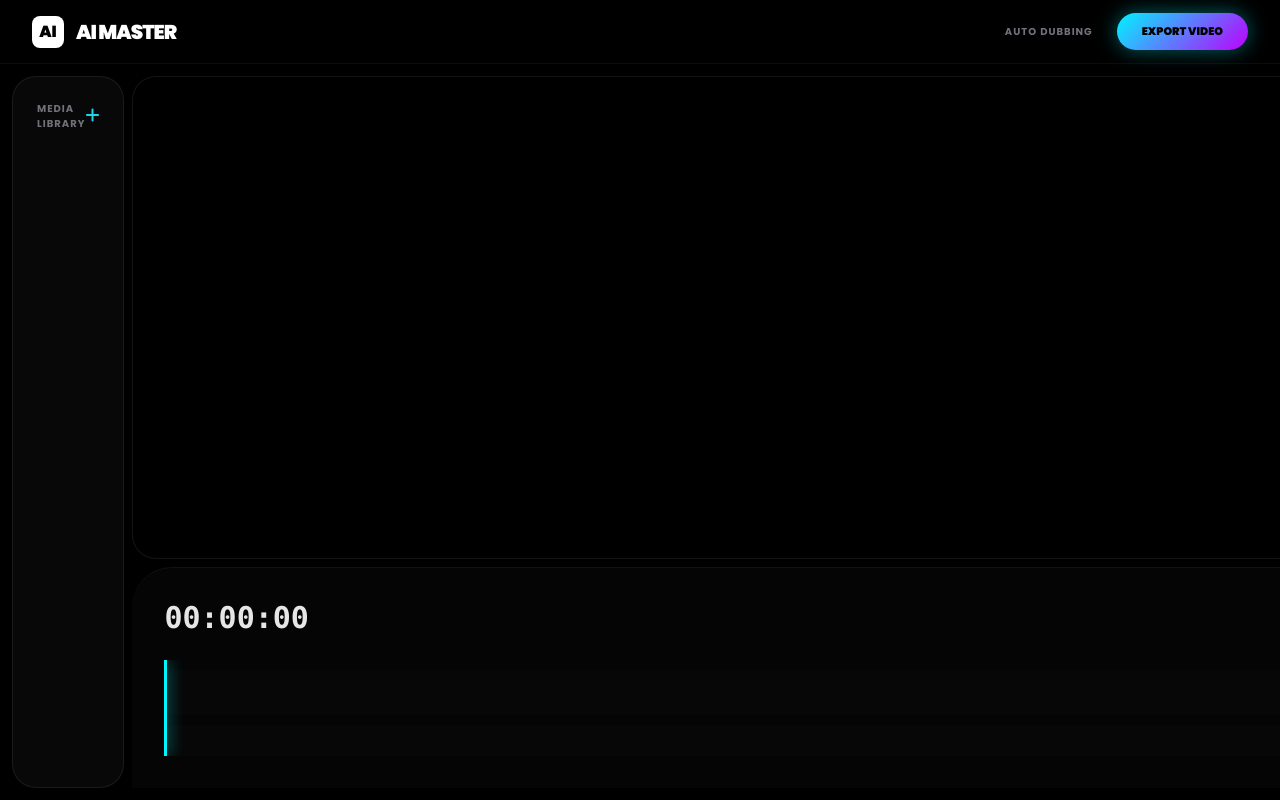
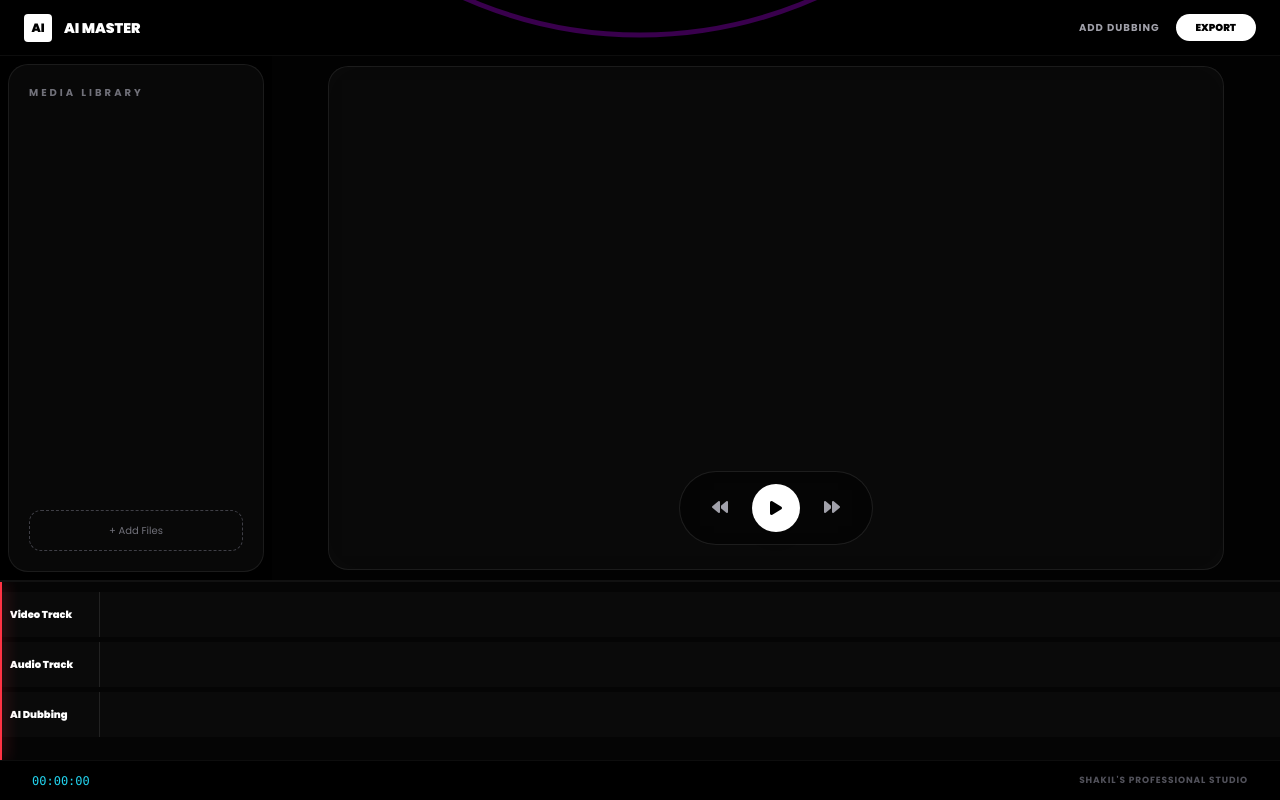
Before and after one commit to mdshakilbai603/AIMASTER, a Flask app: page / in a window 1280 px wide. Run offline with Flask 3, Linux system fonts and the light colour scheme; parts of the project's set-up code (start-up, migrations or seed data) failed here and were passed over; some libraries are stand-ins or nearby versions.

Commit message:
Update index.html

```diff
--- a/templates/index.html
+++ b/templates/index.html
@@ -3,194 +3,198 @@
 <head>
     <meta charset="UTF-8">
     <meta name="viewport" content="width=device-width, initial-scale=1.0">
-    <title>AI Master | Shakil</title>
+    <title>AI Master | Professional Dubbing Studio</title>
 
     <script src="https://cdn.tailwindcss.com"></script>
     <script src="https://cdnjs.cloudflare.com/ajax/libs/gsap/3.12.2/gsap.min.js"></script>
     <link rel="stylesheet" href="https://cdnjs.cloudflare.com/ajax/libs/font-awesome/6.6.0/css/all.min.css">
 
     <style>
-        @import url('https://fonts.googleapis.com/css2?family=Montserrat:wght@100;400;900&family=Poppins:wght@700;900&display=swap');
+        @import url('https://fonts.googleapis.com/css2?family=Montserrat:wght@900&family=Poppins:wght@400;700;900&display=swap');
 
-        :root {
-            --aurora-1: #00f5ff;
-            --aurora-2: #bd00ff;
-        }
-
+        :root { --cyan: #00f5ff; --purple: #bd00ff; }
         body { background: #000; color: #fff; font-family: 'Poppins', sans-serif; overflow: hidden; height: 100vh; }
 
-        /* --- সেই প্রথম GSAP Cosmic Ring Animation --- */
+        /* --- GSAP Intro --- */
         #intro-overlay {
-            position: fixed;
-            inset: 0;
-            background: radial-gradient(circle at center, #050505 0%, #000 100%);
-            z-index: 10000;
-            display: flex;
-            flex-direction: column;
-            align-items: center;
-            justify-content: center;
+            position: fixed; inset: 0; background: #000; z-index: 10000;
+            display: flex; flex-direction: column; align-items: center; justify-content: center;
         }
-
-        .cosmic-ring {
-            position: absolute;
-            width: 350px; height: 350px;
-            border-radius: 50%;
-            border: 2px solid var(--aurora-1);
-            opacity: 0;
-            transform: scale(0) rotateX(75deg);
-        }
-
-        .shakil-title {
-            font-size: clamp(3rem, 10vw, 6rem);
-            font-weight: 900;
-            background: linear-gradient(to right, #fff, var(--aurora-1), var(--aurora-2), #fff);
-            background-size: 200% auto;
-            -webkit-background-clip: text;
-            -webkit-text-fill-color: transparent;
-            animation: shine 4s linear infinite;
-            z-index: 10;
-            margin-bottom: 10px;
-        }
-
+        .cosmic-ring { position: absolute; width: 350px; height: 350px; border-radius: 50%; border: 2px solid var(--cyan); opacity: 0; transform: scale(0); }
+        .shakil-name { font-size: 5rem; font-weight: 900; background: linear-gradient(90deg, #fff, var(--cyan), var(--purple), #fff); background-size: 200%; -webkit-background-clip: text; -webkit-text-fill-color: transparent; animation: shine 4s linear infinite; opacity: 0; }
         @keyframes shine { to { background-position: 200% center; } }
 
-        /* নামের নিচে ওয়েবসাইটের নাম */
-        .site-subtitle {
-            font-size: 12px;
-            letter-spacing: 12px;
-            color: #555;
-            text-transform: uppercase;
-            font-weight: bold;
-            opacity: 0;
-            transform: translateY(20px);
-        }
+        /* --- Professional Studio UI --- */
+        .glass-card { background: rgba(255, 255, 255, 0.03); backdrop-filter: blur(20px); border: 1px solid rgba(255, 255, 255, 0.08); border-radius: 20px; }
 
-        /* --- UI ডিজাইন (ছবির মতো) --- */
-        .glass-panel {
-            background: rgba(255, 255, 255, 0.03);
-            backdrop-filter: blur(20px);
-            border: 1px solid rgba(255, 255, 255, 0.08);
-            border-radius: 24px;
-        }
+        /* Timeline Professional View */
+        .timeline-scroll-area { height: 180px; background: #050505; border-top: 2px solid #111; position: relative; overflow-x: auto; overflow-y: hidden; cursor: crosshair; }
+        .playhead-line { position: absolute; top: 0; bottom: 0; width: 2px; background: #ff3344; box-shadow: 0 0 15px #ff3344; z-index: 100; pointer-events: none; }
 
-        .neon-btn {
-            background: linear-gradient(135deg, var(--aurora-1), var(--aurora-2));
-            color: #000; font-weight: 900;
-            padding: 10px 25px; border-radius: 50px;
-            text-transform: uppercase; font-size: 11px;
-            box-shadow: 0 0 20px rgba(0, 245, 255, 0.4);
-        }
+        .track-container { width: 5000px; padding: 10px 0; }
+        .track-row { height: 45px; background: rgba(255,255,255,0.02); margin-bottom: 5px; position: relative; border-radius: 5px; }
+        .track-label { position: sticky; left: 0; width: 100px; background: #0a0a0a; z-index: 10; font-size: 10px; font-weight: 800; display: flex; align-items: center; padding-left: 10px; border-right: 1px solid #222; }
 
-        .timeline-box { background: #050505; border-top: 1px solid #111; border-radius: 40px 40px 0 0; }
-        .playhead { position: absolute; top: 0; bottom: 0; width: 3px; background: var(--aurora-1); box-shadow: 0 0 15px var(--aurora-1); z-index: 50; }
-        .track { height: 45px; background: rgba(255,255,255,0.01); margin: 10px 0; border-radius: 12px; position: relative; min-width: 5000px; }
+        .audio-block { position: absolute; height: 35px; top: 5px; background: linear-gradient(90deg, var(--cyan), var(--purple)); color: #000; border-radius: 4px; font-size: 9px; font-weight: 900; display: flex; align-items: center; padding: 0 10px; border-left: 3px solid #fff; }
     </style>
 </head>
 <body class="flex flex-col">
 
     <div id="intro-overlay">
-        <div class="cosmic-ring" id="ring-1"></div>
-        <div class="cosmic-ring" id="ring-2" style="border-color: var(--aurora-2);"></div>
-        <h1 class="shakil-title" id="main-name">SHAKIL</h1>
-        <p class="site-subtitle" id="sub-name">AI MASTER</p>
+        <div class="cosmic-ring" id="r1"></div>
+        <div class="cosmic-ring" id="r2" style="border-color: var(--purple);"></div>
+        <h1 class="shakil-name" id="s-name">SHAKIL</h1>
+        <p id="s-web" class="text-[10px] tracking-[10px] text-zinc-500 opacity-0 uppercase">AI MASTER STUDIO</p>
     </div>
 
     <div id="app" class="flex-1 flex flex-col opacity-0">
-        <header class="h-16 px-8 flex items-center justify-between border-b border-white/5 bg-black/60 backdrop-blur-md">
+        <header class="h-14 px-6 flex items-center justify-between border-b border-white/5 bg-black/80 backdrop-blur-md">
             <div class="flex items-center gap-3">
-                <div class="w-8 h-8 bg-white rounded-lg flex items-center justify-center text-black font-black">AI</div>
-                <h1 class="font-black text-xl tracking-tighter uppercase">AI Master</h1>
+                <div class="w-7 h-7 bg-white rounded flex items-center justify-center text-black font-black text-xs">AI</div>
+                <h1 class="font-black text-sm uppercase">AI Master</h1>
             </div>
-            <div class="flex gap-6 items-center">
-                <button onclick="openDub()" class="text-[10px] font-bold text-zinc-500 hover:text-white transition tracking-widest uppercase">Auto Dubbing</button>
-                <button class="neon-btn">Export Video</button>
+            <div class="flex gap-4">
+                <button onclick="openDub()" class="text-[10px] font-bold text-zinc-400 hover:text-cyan-400 uppercase tracking-widest transition">Add Dubbing</button>
+                <button onclick="downloadResult()" class="bg-white text-black text-[10px] px-5 py-1.5 rounded-full font-black uppercase hover:bg-cyan-400 transition">Export</button>
             </div>
         </header>
 
-        <main class="flex-1 flex overflow-hidden p-2">
-            <aside class="w-72 glass-panel m-1 p-6 flex flex-col gap-4">
-                <div class="flex justify-between items-center mb-2">
-                    <span class="text-[10px] font-bold text-zinc-500 uppercase tracking-widest">Media Library</span>
-                    <button onclick="document.getElementById('f-in').click()" class="text-cyan-400"><i class="fa-solid fa-plus"></i></button>
-                </div>
-                <div id="media-list" class="flex-1 overflow-y-auto space-y-3"></div>
-                <input type="file" id="f-in" class="hidden" multiple onchange="handleUpload(this)">
-            </aside>
+        <main class="flex-1 flex flex-col overflow-hidden">
+            <div class="flex-1 flex overflow-hidden">
+                <aside class="w-64 glass-card m-2 p-5 flex flex-col gap-4">
+                    <h3 class="text-[10px] font-bold text-zinc-500 uppercase tracking-[3px]">Media Library</h3>
+                    <div id="asset-list" class="flex-1 overflow-y-auto space-y-2"></div>
+                    <button onclick="document.getElementById('file-upload').click()" class="w-full py-3 border border-dashed border-zinc-700 rounded-xl text-[10px] text-zinc-500 hover:text-white transition">+ Add Files</button>
+                    <input type="file" id="file-upload" class="hidden" multiple onchange="uploadMedia(this)">
+                </aside>
 
-            <section class="flex-1 flex flex-col m-1">
-                <div class="flex-1 glass-panel relative flex items-center justify-center bg-black/40 overflow-hidden">
-                    <video id="v-player" class="max-w-full max-h-full rounded-xl shadow-2xl"></video>
-                    <div class="absolute bottom-10 flex gap-8 bg-black/80 px-10 py-5 rounded-full border border-white/10">
-                        <button onclick="toggle()" class="w-12 h-12 bg-white text-black rounded-full flex items-center justify-center text-xl shadow-xl"><i id="p-ico" class="fa-solid fa-play"></i></button>
-                    </div>
-                </div>
+                <section class="flex-1 p-2 flex items-center justify-center bg-[#020202]">
+                    <div class="glass-card w-full max-w-4xl aspect-video relative flex items-center justify-center overflow-hidden">
+                        <video id="main-video" class="w-full h-full object-contain"></video>
 
-                <div class="timeline-box mt-2 p-8 overflow-hidden">
-                    <div class="flex justify-between items-center mb-6">
-                        <span id="timer" class="text-3xl font-black font-mono text-white/90">00:00:00</span>
-                        <div class="flex gap-2 items-center">
-                            <div class="w-2 h-2 bg-emerald-500 rounded-full animate-pulse"></div>
-                            <span class="text-[9px] text-zinc-500 font-bold uppercase tracking-widest">Dubbing Track Active</span>
+                        <div class="absolute bottom-6 flex items-center gap-6 bg-black/60 backdrop-blur-xl px-8 py-3 rounded-full border border-white/10">
+                            <button onclick="rewind()" class="text-zinc-400"><i class="fa-solid fa-backward"></i></button>
+                            <button onclick="togglePlay()" class="w-12 h-12 bg-white text-black rounded-full flex items-center justify-center shadow-lg transform active:scale-90 transition">
+                                <i id="play-icon" class="fa-solid fa-play"></i>
+                            </button>
+                            <button onclick="forward()" class="text-zinc-400"><i class="fa-solid fa-forward"></i></button>
                         </div>
                     </div>
-                    <div class="relative overflow-x-auto h-24" id="timeline-scroll">
-                        <div id="playhead" class="playhead"></div>
-                        <div id="v-track" class="track"></div>
-                        <div id="a-track" class="track"></div>
-                    </div>
+                </section>
+            </div>
+
+            <div class="timeline-scroll-area" id="timeline-container">
+                <div id="playhead" class="playhead-line"></div>
+                <div class="track-container">
+                    <div class="track-row flex" id="v-track"><div class="track-label">Video Track</div></div>
+                    <div class="track-row flex" id="a-track"><div class="track-label">Audio Track</div></div>
+                    <div class="track-row flex" id="d-track"><div class="track-label">AI Dubbing</div></div>
                 </div>
-            </section>
+            </div>
+
+            <footer class="h-10 bg-black flex items-center px-8 justify-between border-t border-white/5">
+                <div id="time-display" class="text-xs font-mono text-cyan-400">00:00:00</div>
+                <div class="text-[9px] text-zinc-600 font-bold uppercase tracking-widest">Shakil's Professional Studio</div>
+            </footer>
         </main>
     </div>
 
-    <div id="dub-modal" class="hidden fixed inset-0 bg-black/95 z-[1000] flex items-center justify-center backdrop-blur-3xl">
-        <div class="w-full max-w-md glass-panel p-10">
-            <h2 class="text-2xl font-black mb-6 uppercase tracking-tighter text-cyan-400">AI Drama Voice</h2>
-            <textarea id="dub-txt" class="w-full bg-zinc-950 border border-white/10 p-5 rounded-2xl outline-none focus:border-cyan-500 text-sm mb-6 h-32" placeholder="নাটকের সংলাপ এখানে লিখুন..."></textarea>
+    <div id="dub-modal" class="hidden fixed inset-0 bg-black/95 z-[11000] flex items-center justify-center backdrop-blur-2xl p-6">
+        <div class="glass-card w-full max-w-md p-10">
+            <h2 class="text-2xl font-black mb-1 uppercase">AI <span class="text-cyan-400">Dub Sync</span></h2>
+            <p class="text-[9px] text-zinc-500 tracking-[5px] uppercase mb-8">Movie Dubbing Engine</p>
+            <textarea id="dub-text" class="w-full bg-black border border-white/10 p-5 rounded-2xl outline-none focus:border-cyan-500 text-sm mb-6 h-36" placeholder="সংলাপ এখানে লিখুন..."></textarea>
             <div class="flex gap-4">
-                <button onclick="closeDub()" class="flex-1 text-zinc-600 font-bold uppercase text-xs">Cancel</button>
-                <button onclick="runDub()" class="flex-[2] neon-btn">Sync Voice</button>
+                <button onclick="closeDub()" class="flex-1 text-xs font-bold text-zinc-600 uppercase">Cancel</button>
+                <button onclick="generateDub()" id="dub-btn" class="flex-[2] bg-white text-black py-4 rounded-full text-[10px] font-black uppercase hover:bg-cyan-400 transition">Sync & Generate</button>
             </div>
         </div>
     </div>
 
     <script>
-        const video = document.getElementById('v-player');
-        const playIco = document.getElementById('p-ico');
+        const video = document.getElementById('main-video');
+        const playIcon = document.getElementById('play-icon');
+        const playhead = document.getElementById('playhead');
+        const timeDisplay = document.getElementById('time-display');
+        const timeline = document.getElementById('timeline-container');
 
-        // --- সেই সঠিক GSAP Cosmic Animation ---
-        window.addEventListener('load', () => {
+        // --- Intro Animation ---
+        window.onload = () => {
             const tl = gsap.timeline();
-            tl.to("#ring-1", { duration: 1.5, opacity: 0.5, scale: 2.5, ease: "power4.out" })
-              .to("#ring-2", { duration: 1.5, opacity: 0.3, scale: 3.2, ease: "power4.out" }, "-=1")
-              .to("#main-name", { duration: 1.5, opacity: 1, scale: 1, ease: "back.out(1.7)" }, "-=1")
-              .to("#sub-name", { duration: 1, opacity: 1, y: 0, ease: "power2.out" }, "-=0.5")
-              .to("#intro-overlay", { duration: 1.2, y: "-100%", ease: "expo.inOut", delay: 1 })
-              .to("#app", { duration: 1, opacity: 1, ease: "power4.out" }, "-=0.8");
-        });
+            tl.to("#r1", { duration: 1.5, opacity: 0.5, scale: 2, ease: "power4.out" })
+              .to("#r2", { duration: 1.5, opacity: 0.3, scale: 2.5, ease: "power4.out" }, "-=1")
+              .to("#s-name", { duration: 1.5, opacity: 1, scale: 1, ease: "back.out(1.7)" }, "-=1")
+              .to("#s-web", { duration: 1, opacity: 1, ease: "power2.out" }, "-=0.5")
+              .to("#intro-overlay", { duration: 1, y: "-100%", ease: "expo.inOut", delay: 1 })
+              .to("#app", { duration: 1, opacity: 1, ease: "power2.out" }, "-=0.5");
+        };
 
-        function toggle() {
-            if (video.paused) { video.play(); playIco.className = 'fa-solid fa-pause'; }
-            else { video.pause(); playIco.className = 'fa-solid fa-play'; }
+        // --- Core Functions ---
+        function togglePlay() {
+            if(video.paused) { video.play(); playIcon.className = 'fa-solid fa-pause'; }
+            else { video.pause(); playIcon.className = 'fa-solid fa-play'; }
         }
 
-        async function handleUpload(input) {
+        async function uploadMedia(input) {
             const fd = new FormData();
             for(let f of input.files) fd.append('files', f);
             const res = await fetch('/upload', { method: 'POST', body: fd });
             const data = await res.json();
+
             if(data.uploaded.length > 0) {
-                video.src = `/uploads/${data.uploaded[0]}`;
-                document.getElementById('v-track').innerHTML = `<div class="absolute h-full bg-cyan-500/20 border-l-2 border-cyan-400 px-4 flex items-center text-[10px] font-bold">${data.uploaded[0]}</div>`;
-                video.play(); playIco.className = 'fa-solid fa-pause';
+                const url = data.uploaded[0].url;
+                video.src = url;
+                document.getElementById('v-track').innerHTML += `<div class="audio-block w-80" style="left: 0px">${data.uploaded[0].name}</div>`;
+                video.play(); playIcon.className = 'fa-solid fa-pause';
             }
+        }
+
+        // টাইমলাইন ও প্লেয়ার সিঙ্ক
+        video.ontimeupdate = () => {
+            const t = video.currentTime;
+            const pixelsPerSec = 40;
+            const position = t * pixelsPerSec;
+
+            // প্লে-হেড মুভমেন্ট
+            playhead.style.left = position + "px";
+
+            // অটো স্ক্রোল টাইমলাইন
+            if(position > timeline.clientWidth / 2) {
+                timeline.scrollLeft = position - (timeline.clientWidth / 2);
+            }
+
+            // টাইম ডিসপ্লে
+            const m = Math.floor(t / 60);
+            const s = Math.floor(t % 60);
+            const ms = Math.floor((t % 1) * 100);
+            timeDisplay.innerText = `${m.toString().padStart(2, '0')}:${s.toString().padStart(2, '0')}:${ms.toString().padStart(2, '0')}`;
+        };
+
+        // টাইমলাইনে ক্লিক করলে ভিডিওর সেখানে যাওয়া (Professional Seek)
+        timeline.onclick = (e) => {
+            const rect = timeline.getBoundingClientRect();
+            const x = e.clientX - rect.left + timeline.scrollLeft;
+            video.currentTime = x / 40;
+        };
+
+        function downloadResult() {
+            if(!video.src) return alert("প্রথমে একটি ভিডিও আপলোড করুন");
+            const a = document.createElement('a');
+            a.href = video.src;
+            a.download = "shakil_ai_master_studio.mp4";
+            document.body.appendChild(a);
+            a.click();
+            document.body.removeChild(a);
         }
 
         function openDub() { document.getElementById('dub-modal').classList.remove('hidden'); }
         function closeDub() { document.getElementById('dub-modal').classList.add('hidden'); }
 
-        async function runDub() {
-            const text = document.getElementById('dub-txt').value;
+        async function generateDub() {
+            const text = document.getElementById('dub-text').value;
+            if(!text) return;
+            document.getElementById('dub-btn').innerText = "Syncing...";
+
             const res = await fetch('/api/generate-dub', {
                 method: 'POST',
                 headers: {'Content-Type': 'application/json'},
@@ -198,17 +202,18 @@
             });
             const data = await res.json();
             if(data.status === 'success') {
-                new Audio(data.audio_url).play();
-                document.getElementById('a-track').innerHTML += `<div class="absolute h-[30px] top-[7px] bg-purple-500/40 border-l-2 border-purple-400 px-3 flex items-center text-[9px] rounded" style="left:${video.currentTime * 40}px">Voice Sync</div>`;
-                closeDub();
+                const audio = new Audio(data.audio_url);
+                audio.play();
+                // টাইমলাইনে ব্লক যোগ করা
+                const startPos = video.currentTime * 40;
+                document.getElementById('d-track').innerHTML += `<div class="audio-block" style="left: ${startPos}px; background: #fff; color: #000">AI SYNC: BENGALI</div>`;
             }
+            document.getElementById('dub-btn').innerText = "Sync & Generate";
+            closeDub();
         }
 
-        video.ontimeupdate = () => {
-            const t = video.currentTime;
-            document.getElementById('timer').innerText = t.toFixed(2).padStart(5, '0');
-            document.getElementById('playhead').style.left = (t * 40) + "px";
-        };
+        function rewind() { video.currentTime -= 5; }
+        function forward() { video.currentTime += 5; }
     </script>
 </body>
 </html>
```
